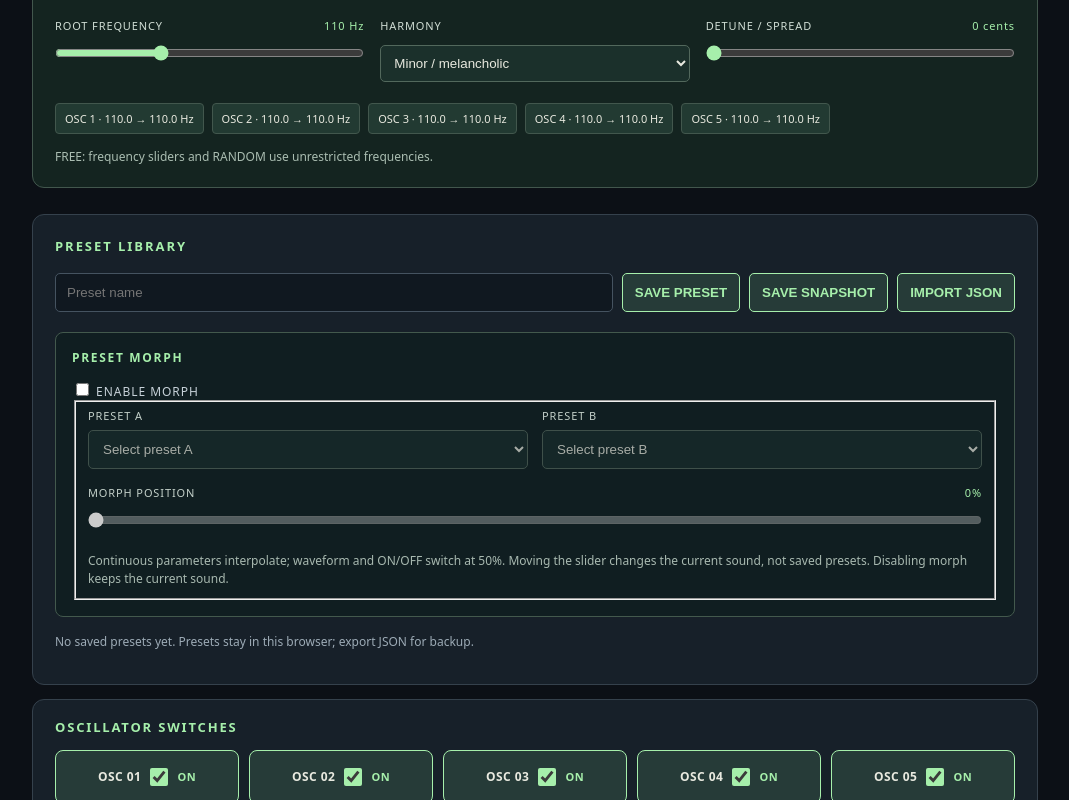
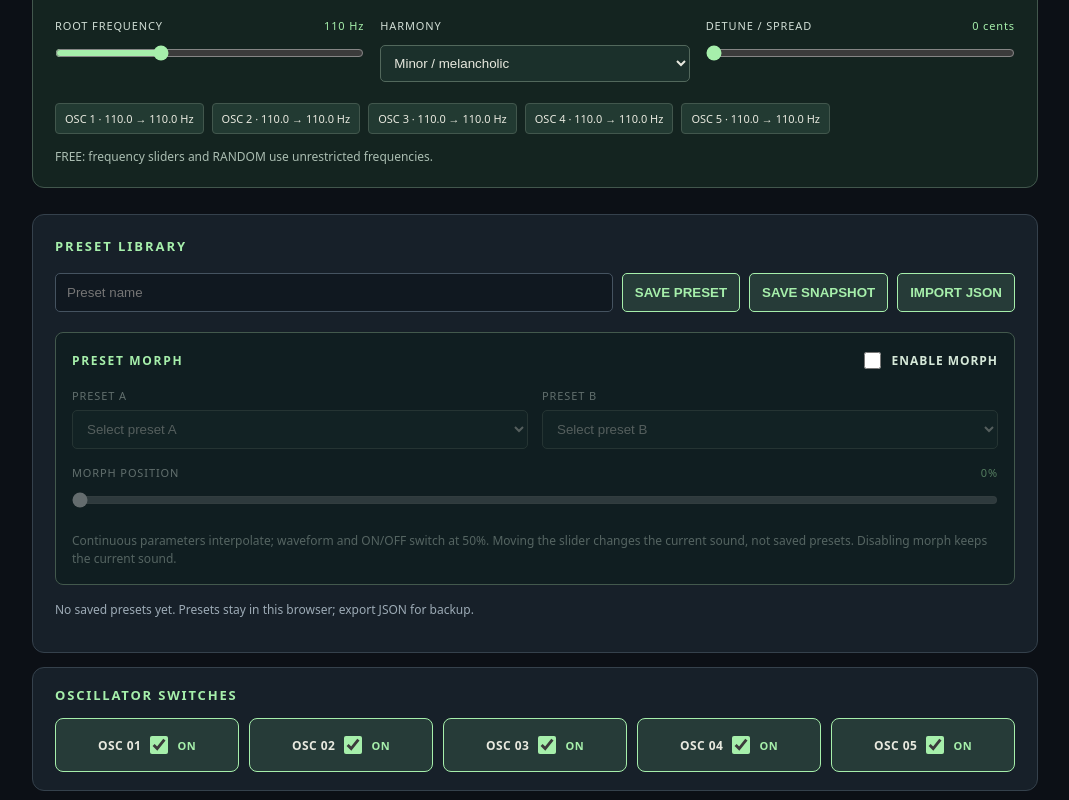
Before and after one commit to wgabel/orbit-sound-lab, a React (Vite) app: page / in a window 1280 px wide. Shown: the part 489-1289 px from the top of the page, without its empty margins (105-1174 px from the left). Built offline with nearby package versions, Linux system fonts and the light colour scheme.

Commit message:
Style morph enable switch and disabled controls

```diff
--- a/src/presentation/styles.css
+++ b/src/presentation/styles.css
@@ -79,3 +79,11 @@
 .harmony-preview span{padding:7px 9px;background:#223a32;border:1px solid #42574d;border-radius:4px;font-size:11px}
 .harmony-engine p{font-size:12px;color:#aabdb1;margin:14px 0 0}
 @media(max-width:650px){.harmony-controls{grid-template-columns:1fr}}
+
+.preset-morph-heading{display:flex;align-items:center;justify-content:space-between;gap:12px;flex-wrap:wrap}
+.preset-morph-heading h3{margin:0}
+.preset-morph-toggle{display:inline-flex;align-items:center;gap:8px;font-size:12px;font-weight:700;color:#d5e8d8;cursor:pointer}
+.preset-morph-toggle input{width:17px;height:17px;accent-color:#a6efab}
+.preset-morph-content{border:0;padding:0;margin:16px 0 0;min-width:0}
+.preset-morph-content:disabled{opacity:.45}
+.preset-morph-content:disabled select,.preset-morph-content:disabled input{cursor:not-allowed}
```
